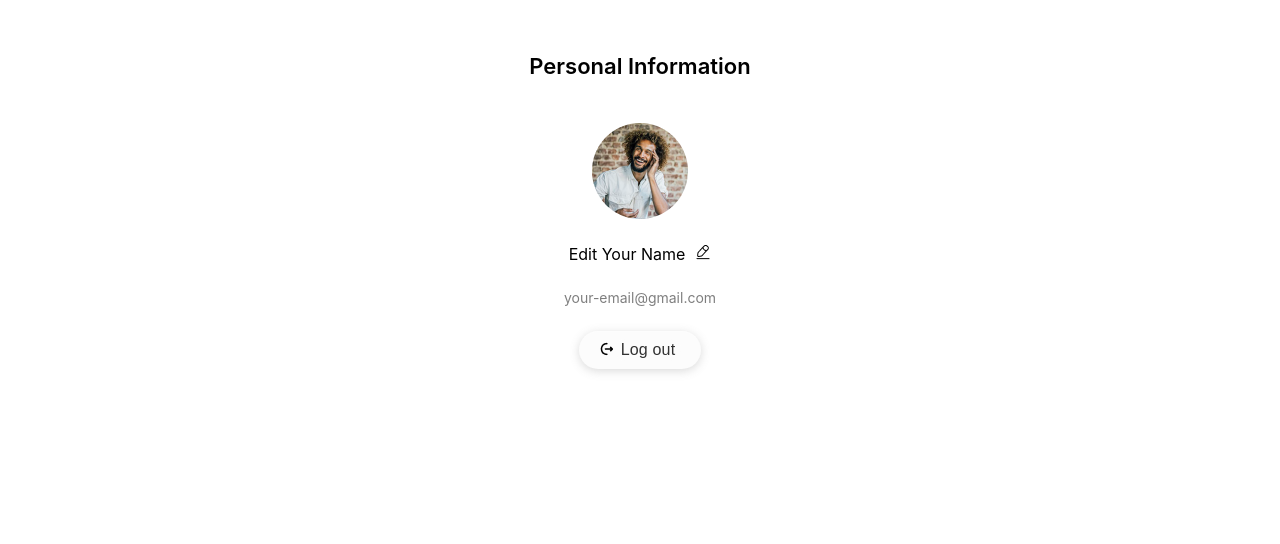
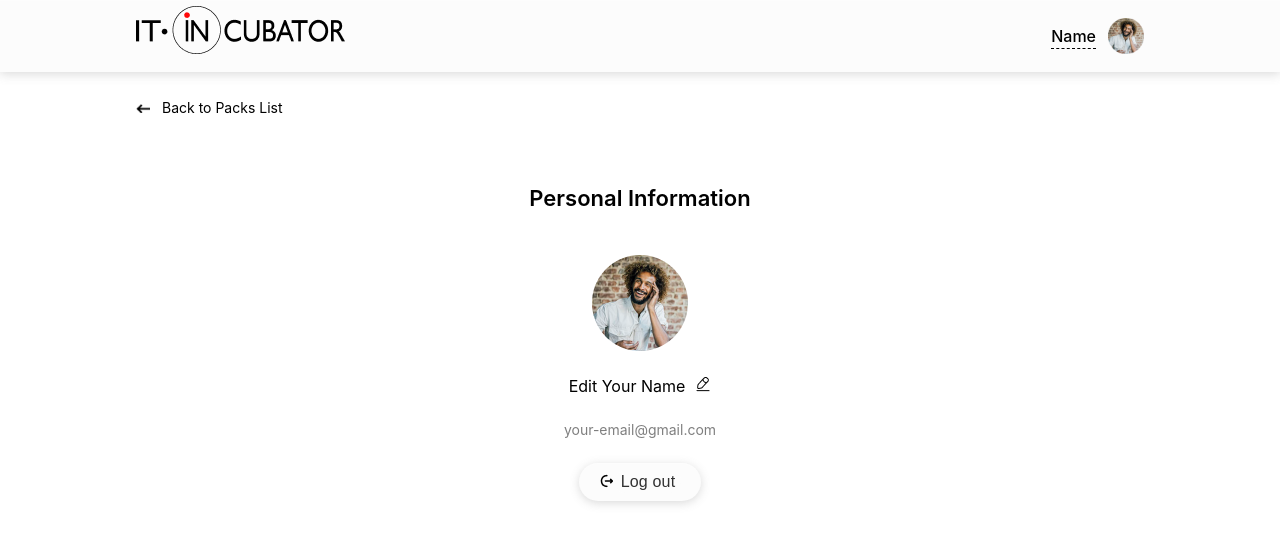
Before and after one commit to seredakiryl/Cards, a React (Create React App) app: page /Profile in a window 1280 px wide. Shown: the top 544 px of the page. Built offline with nearby package versions, Linux system fonts and the light colour scheme.

Commit message:
profile page fixed

```diff
--- a/src/App.tsx
+++ b/src/App.tsx
@@ -6,10 +6,12 @@ import { Login } from './components/auth/login/Login'
 import { NewPassword } from './components/auth/newPassword/NewPassword';
 import { PasswordRecovery } from './components/auth/passwordRecovery/PasswordRecovery';
 import { Error404 } from './components/error404/Error404';
+import {Header} from "./components/Header/Header";
 
 const App = () => {
   return (
     <div >
+      <Header />
       <Routes>
         <Route path={'/Cards'} element={<Registration />}>
         </Route>
--- /dev/null
+++ b/src/components/BackArrow/BackArrow.module.css
@@ -0,0 +1,23 @@
+.wrapper {
+    padding: 24px 136px 12px 136px;
+
+}
+.arrowBlock {
+    display: flex;
+    align-items: center;
+
+
+}
+.arrow {
+    background-image: url("./../../assets/icons/leftarrow.png");
+    background-size: cover;
+    width: 14px;
+    height: 9px;
+
+}
+.text {
+    font-weight: 400;
+    font-size: 14px;
+    line-height: 24px;
+    margin-left: 12px;
+}
--- /dev/null
+++ b/src/components/BackArrow/BackArrow.tsx
@@ -0,0 +1,13 @@
+import React from 'react';
+import s from './BackArrow.module.css'
+
+export const BackArrow = () => {
+    return (
+        <div className={s.wrapper}>
+            <div className={s.arrowBlock}>
+                <div className={s.arrow}></div>
+                <div className={s.text}>Back to Packs List</div>
+            </div>
+        </div>
+    );
+};
--- /dev/null
+++ b/src/components/Header/Header.module.css
@@ -0,0 +1,27 @@
+.wrapper {
+    display: flex;
+    justify-content: space-between;
+    height: 60px;
+    padding: 6px 136px;
+    background: #FCFCFC;
+    box-shadow: 0px 2px 10px rgba(109, 109, 109, 0.25), inset 0px 1px 0px rgba(255, 255, 255, 0.3);
+}
+.userBlock {
+    display: flex;
+    justify-content: space-between;
+    align-items: center;
+
+}
+.userName {
+    border-bottom: 1px dashed #000000;
+    font-weight: 500;
+    font-size: 16px;
+    line-height: 24px;
+}
+.userAva {
+    margin-left: 12px;
+    width: 36px;
+    height: 36px;
+    background-image: url("./../../assets/images/avatar.png");
+    background-size: cover;
+}
--- /dev/null
+++ b/src/components/Header/Header.tsx
@@ -0,0 +1,17 @@
+import React from 'react';
+import s from './Header.module.css'
+const logo = require("./../../assets/images/logo.png")
+
+export const Header = () => {
+    return (
+        <div className={s.wrapper}>
+            <div>
+                <img src={logo} alt="logo"/>
+            </div>
+            <div className={s.userBlock}>
+                <div className={s.userName}>Name</div>
+                <div className={s.userAva}></div>
+            </div>
+        </div>
+    );
+};
--- a/src/components/profile/EditableSpan/EditableSpan.tsx
+++ b/src/components/profile/EditableSpan/EditableSpan.tsx
@@ -10,23 +10,27 @@ export const EditableSpan = () => {
     const onDoubleClickHandler = () => {
         setIsEdit(!isEdit)
     }
-    const onBlurHandler = () => {
-        setIsEdit(!isEdit)
-    }
     const onEnterHandler = (e: KeyboardEvent<HTMLInputElement>) => {
         if (e.key === "Enter") {
             setIsEdit(!isEdit)
         }
+    }
+    const onClickHandler = () => {
+        setIsEdit(!isEdit)
     }
 
     return (
         <div>
             {isEdit
                 ? (
-                    <input type={"text"} onBlur={onBlurHandler} onKeyPress={onEnterHandler} autoFocus/>
+                    <div className={s.inputBlock}>
+                        <input className={s.input} type={"text"} onKeyPress={onEnterHandler} autoFocus/>
+                        <button className={s.button} onClick={onClickHandler}>SAVE</button>
+                    </div>
+
                 ) : (
-                    <div className={s.wrapper}>
-                        <span onDoubleClick={onDoubleClickHandler}>Edit Your Name</span>
+                    <div className={s.wrapper} onDoubleClick={onDoubleClickHandler}>
+                        <span >Edit Your Name</span>
                         <div className={s.icon}><img src={editLogo} alt="edit"/></div>
                     </div>
                 )
--- a/src/components/profile/EditableSpan/editableSpan.module.css
+++ b/src/components/profile/EditableSpan/editableSpan.module.css
@@ -4,3 +4,22 @@
 .icon {
     padding-left: 10px;
 }
+.inputBlock {
+    border-bottom: 2px solid rgba(0, 0, 0, 0.2);
+    padding-bottom: 4px;
+
+}
+.button {
+    border: none;
+    background: #366EFF;
+    padding: 0 10px;
+    border-radius: 2px;
+    font-weight: 400;
+    font-size: 12px;
+    line-height: 24px;
+    color: #FFFFFF;
+}
+.input {
+    outline: none;
+    border: none;
+}
--- a/src/components/profile/Profile.tsx
+++ b/src/components/profile/Profile.tsx
@@ -4,10 +4,15 @@ import s from './profile.module.css'
 import {Title} from "./Title/Title";
 import {Avatar} from "./Avatar/Avatar";
 import {EditableSpan} from "./EditableSpan/EditableSpan";
+import {Header} from "../Header/Header";
+import {BackArrow} from "../BackArrow/BackArrow";
 
 
 export const Profile = () => {
-    return <div className={s.wrapper}>
+    return (
+        <div>
+            <BackArrow />
+            <div className={s.wrapper}>
 
                 <Title text={'Personal Information'}/>
                 <Avatar/>
@@ -18,4 +23,8 @@ export const Profile = () => {
                 <ButtonLogOut/>
 
             </div>
+        </div>
+        )
+
+
 }
```
Also changed, not shown: src/assets/icons/leftarrow.png (added), src/assets/images/logo.png (added). Lines whose indentation alone changed are shown as unchanged.
